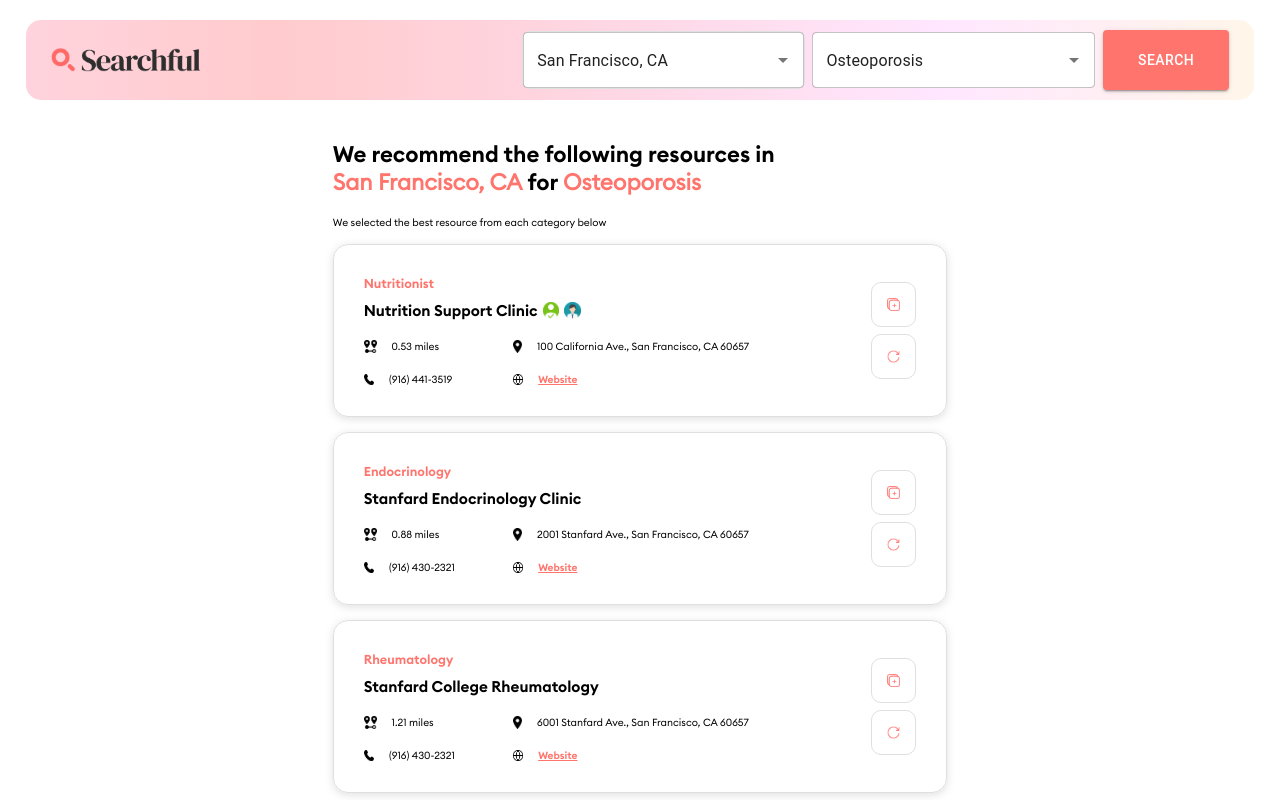
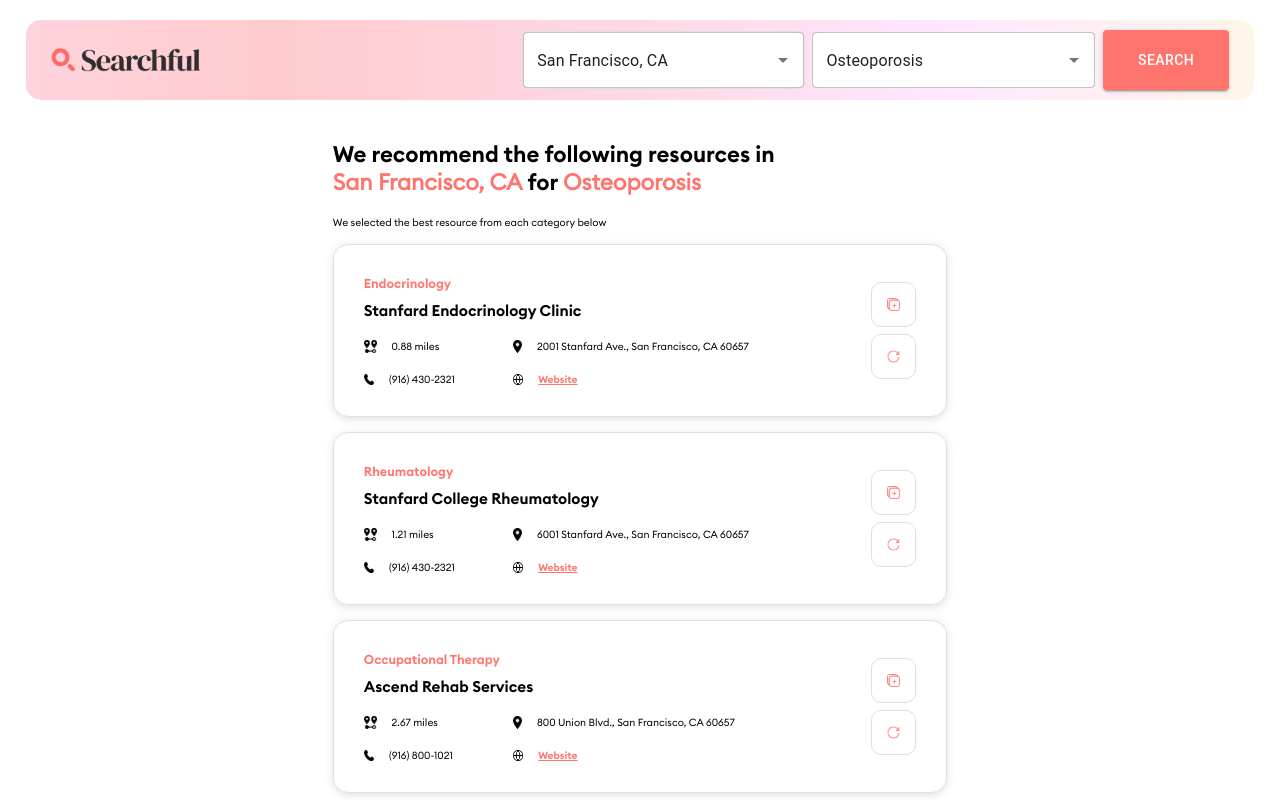
Before and after one commit to istevenful/searchful3, a React (Create React App) app: page / in a window 1280 px wide. Both pictures are taken after typing "Sample", "Sample" into the empty fields and a click on the button "SEARCH". Shown: the top 800 px of the page. Built offline with nearby package versions, Linux system fonts and the light colour scheme.

Commit message:
refresh works

```diff
--- a/src/Recommendations.css
+++ b/src/Recommendations.css
@@ -27,6 +27,14 @@
 .Logo-img{
     height: 100%;
 
+}
+.item-box-click-box{
+    width: 100%;
+    height: 100%;
+    position: absolute;
+    top:0;
+    left: 0;
+    z-index: 0;
 }
 .Nav-Bar-Search{
     display: flex;
@@ -138,6 +146,7 @@ b {
     height: 1.3vw;
     padding-left: 5px;
     cursor: pointer;
+    z-index: 10;
 }
 .item-row-1{
     display: flex;
@@ -187,6 +196,7 @@ b {
     display: flex;
     flex-direction: column;
     justify-content: space-evenly;
+    z-index: 10;
 
 }
 
@@ -216,6 +226,7 @@ b {
 .item-website{
     color: #FF756D;
     font-family: "Euclid Circular B SemiBold";
+    z-index: 10;
 }
 
 .Magic-Search{
--- a/src/Recommendations.js
+++ b/src/Recommendations.js
@@ -499,13 +499,21 @@ function Recommendations() {
         ])
     }, [diagnosis, location])
     const [filterItemsToShow, setFilterItemsToShow] = useState()
+    function randomNumber(min, max) {
+        min = Math.ceil(min);
+        max = Math.floor(max);
+        return Math.floor(Math.random() * (max - min + 1)) + min;
+    }
     useEffect(() => {
         let filterButtons = [...currentFilters];
         let locationsToShow = [];
         for (const filters of filterButtons) {
             let foundObj = filterItems.find(obj => obj.Category === filters);
             if (foundObj != undefined) {
-                locationsToShow = locationsToShow.concat(foundObj.Locations)
+                let numberInRange = randomNumber(0, foundObj.Locations.length - 1);
+                console.log(numberInRange);
+                console.log(foundObj.Locations)
+                locationsToShow.push(foundObj.Locations[numberInRange])
             }
 
         }
@@ -573,7 +581,7 @@ function Recommendations() {
             }
             return returnBadges;
         }
-        function Test(itself){
+        function ChangeButtonColor(itself) {
             console.log(itself)
             if (itself.classList[0] == "item-box") {
                 itself.classList = ["item-box-active"]
@@ -583,17 +591,38 @@ function Recommendations() {
             }
         }
 
+        function ChangeBoxValues(currentValue) {
+            console.log(currentValue)
+            let copyOfCurrentFilters = [...filterItemsToShow];
+            console.log(filterItems)
+            let listOfDataToChange = filterItems.find(obj => obj.Category === currentValue.Type);
+            console.log(listOfDataToChange);
+            let locationsListToPickFrom = listOfDataToChange.Locations;
+            console.log(locationsListToPickFrom)
+            if(locationsListToPickFrom.length > 1){
+                let currentItemInArrayIndex= locationsListToPickFrom.indexOf(currentValue);
+                while (true){
+                    let randomIndex = randomNumber(0, locationsListToPickFrom.length-1)
+                    if (randomIndex != currentItemInArrayIndex){
+                        let copyIndex = copyOfCurrentFilters.indexOf(currentValue);
+                        copyOfCurrentFilters[copyIndex] = locationsListToPickFrom[randomIndex];
+                        break;
+                    }
+                }
 
+            }
+            setFilterItemsToShow(copyOfCurrentFilters);
+            // let indexOfCurrent = locationsListToPickFrom.indexOf
+        }
         let filterItemData = filterItemsToShow;
         let filterItemsCards = [];
         let numberTag = 1;
         let categoriesUsed = [];
         for (var filters in filterItemData) {
             let itemData = filterItemData[filters];
-            if (categoriesUsed.indexOf(filterItemData[filters].Type) == -1) {
             categoriesUsed.push(filterItemData[filters].Type)
             filterItemsCards.push(
-                    <div className='item-Box'>
+                <div className='item-Box' >
                     <div className='item-box-left'>
                         <div className='item-Category'>{itemData.Type} </div>
                         <div className='item-Header'>{itemData.Name} <CreateBadges data={itemData.Badge}></CreateBadges></div>
@@ -619,16 +648,19 @@ function Recommendations() {
                         </div>
                     </div>
                     <div className='item-box-buttons'>
-                            <div className='item-box' onClick={(e)=> {Test(e.target)}}>
-                                <img src='/AddFile.png' alt='Add' className='item-img-button unselectable' onClick={(e)=> {Test(e.target.parentElement)}}></img>
+                        <div className='item-box' onClick={(e) => { ChangeButtonColor(e.target) }}>
+                            <img src='/AddFile.png' alt='Add' className='item-img-button unselectable' onClick={(e) => { ChangeButtonColor(e.target.parentElement) }}></img>
                         </div>
-                            <div className='item-box ' onClick={() => { handleItemBoxWasClicked(itemData) }}>
-                                <img src='/Refresh.png' alt='Refresh' className='item-img-button unselectable'></img>
+                        <div className='item-box ' onClick={(e) => { ChangeBoxValues(itemData) }}>
+                            <img src='/Refresh.png' alt='Refresh' className='item-img-button unselectable' onClick={(e) => { ChangeBoxValues(itemData) }}></img>
                         </div>
+                    </div>
+                    <div className='item-box-click-box' onClick={() => { handleItemBoxWasClicked(itemData) }}>
+
                     </div>
                 </div>
             )
-            }
+
 
             // filterItemsCards.push(<div className="filter-buttons">{filters} <img src='Trash.png' alt='Trash' className='Delete-Icon'></img></div>)
             numberTag++;
```
Lines whose indentation alone changed are shown as unchanged.
